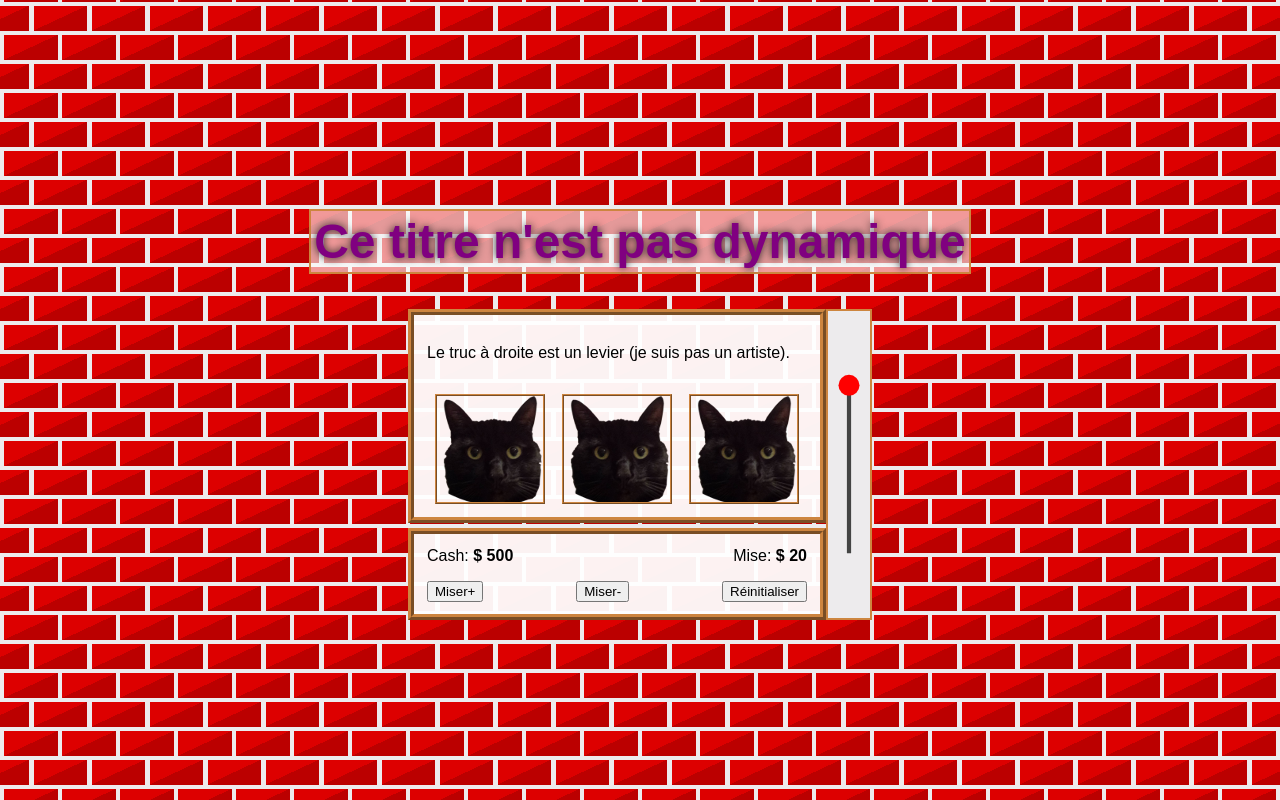
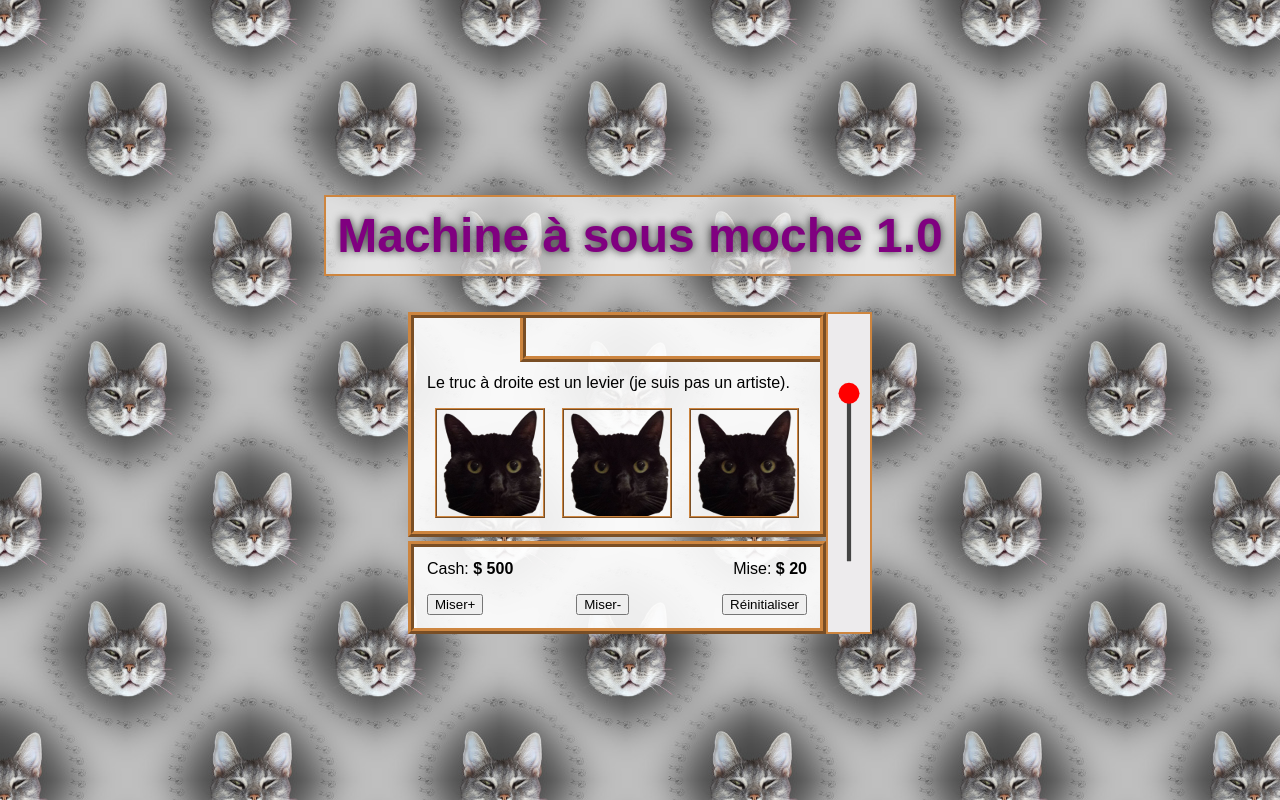
Before and after one commit to dkvz/bandit-manchot, a website: page src/imperative/index.pug in a window 1280 px wide. Drawn offline with nearby package versions, Linux system fonts and the light colour scheme; files that its build step writes are made by us from their sources.

Commit message:
Working version 1.0

```diff
--- a/src/imperative/main.js
+++ b/src/imperative/main.js
@@ -128,5 +128,16 @@ resetBtn.addEventListener('click', () => {
 });
 
 
-// TO DEBUG
-window.state = state;
+betAddBtn.addEventListener('click', () => {
+  state.bet += 5;
+  updateUI(state, cashLabel, betLabel);
+});
+
+betRemoveBtn.addEventListener('click', () => {
+  if (state.bet === 5) {
+    alert('Impossible de miser moins.');
+  } else {
+    state.bet -= 5;
+  }
+  updateUI(state, cashLabel, betLabel);
+});
--- a/src/shared/styles.css
+++ b/src/shared/styles.css
@@ -15,6 +15,7 @@ body {
   Found most of this here:
   https://leaverou.github.io/css3patterns/
   */
+  /*
   background-color: #edebed;
   background-image: linear-gradient(335deg, #b00 23px, transparent 23px),
   linear-gradient(155deg, #d00 23px, transparent 23px),
@@ -22,6 +23,11 @@ body {
   linear-gradient(155deg, #d00 23px, transparent 23px);
   background-size: 58px 58px;
   background-position: 0px 2px, 4px 35px, 29px 31px, 34px 6px;
+  */
+
+  background-color: #edebed;
+  background-image: url('./assets/patpull.jpg');
+  background-repeat: repeat;
 
   display: flex;
   flex-direction: column;
@@ -55,8 +61,13 @@ main > button:hover {
 
 .panel {
   border: 6px ridge peru;
-  background-color: rgba(255, 255, 255, 0.95);
+  background-color: rgba(255, 255, 255, 0.9);
   padding: 0.8rem;
+}
+
+.slot-panel {
+  position: relative;
+  padding-top: 2.5rem;
 }
 
 .buttons {
@@ -101,7 +112,7 @@ h1 {
   text-align: center;
   color: purple;
   background-color: rgba(255,255,255,0.6);
-  padding: 0.2rem;
+  padding: 0.7rem;
   border: 2px solid peru;
   text-shadow: 0px 0px 8px #222;
 }
@@ -111,9 +122,18 @@ h1 {
 }
 
 #status {
+  position: absolute;
+  right: 0;
+  top: 0;
+  width: 300px;
+  height: 44px;
+  border-bottom: 6px ridge peru;
+  border-left: 6px ridge peru;
   font-weight: bolder;
-  font-size: 2rem;
-  text-align: center;
+  font-size: 28px;
+  display: flex;
+  align-items: center;
+  justify-content: center;
   animation: zomg 3s infinite;
 }
 
--- a/src/shared/template.html
+++ b/src/shared/template.html
@@ -1,10 +1,10 @@
 
-<h1>Ce titre n'est pas dynamique</h1>
+<h1>Machine à sous moche 1.0</h1>
 
 <main class="m">
-  <div class="panel">
+  <div class="panel slot-panel">
+    <div id="status"></div>
     <p>Le truc à droite est un levier (je suis pas un artiste).</p>
-    <p id="status"></p>
     <div class="slots">
       <div></div>
       <div></div>
```
Also changed, not shown: src/shared/assets/patpull.jpg (added).
